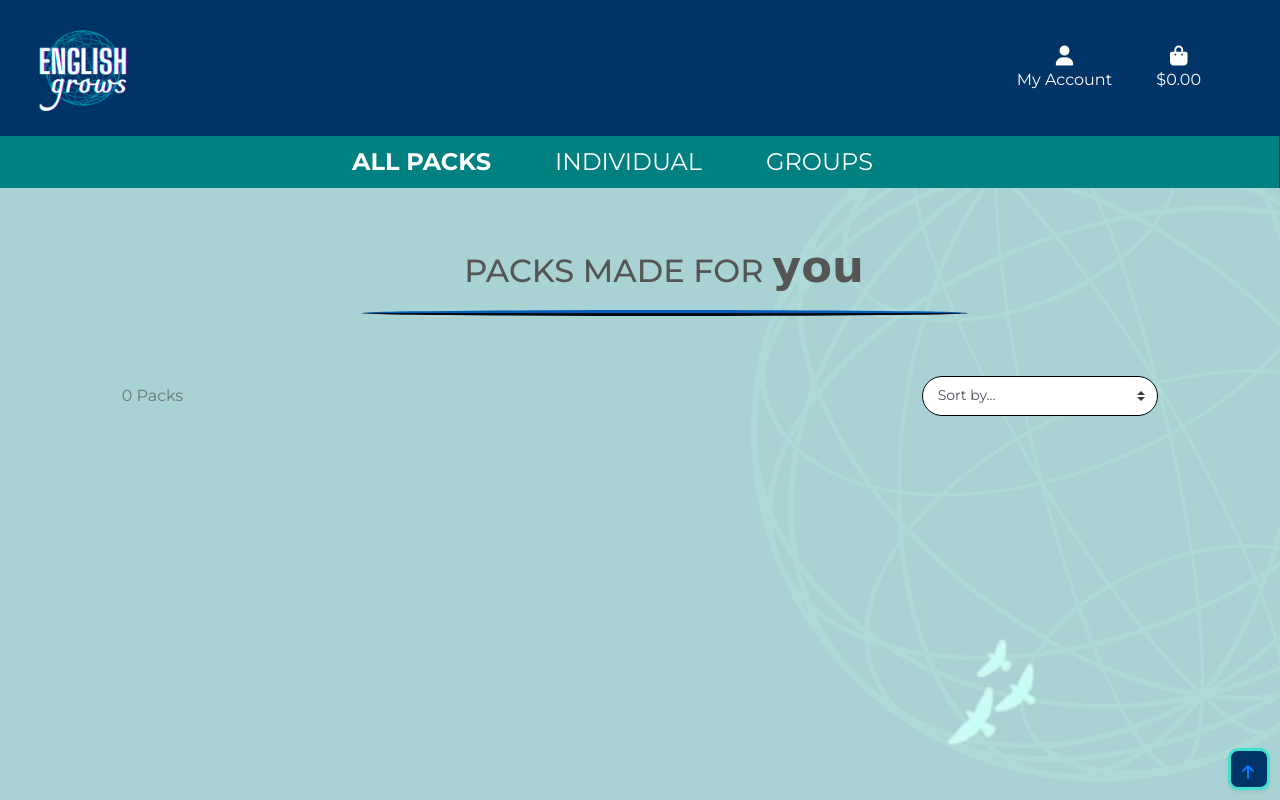
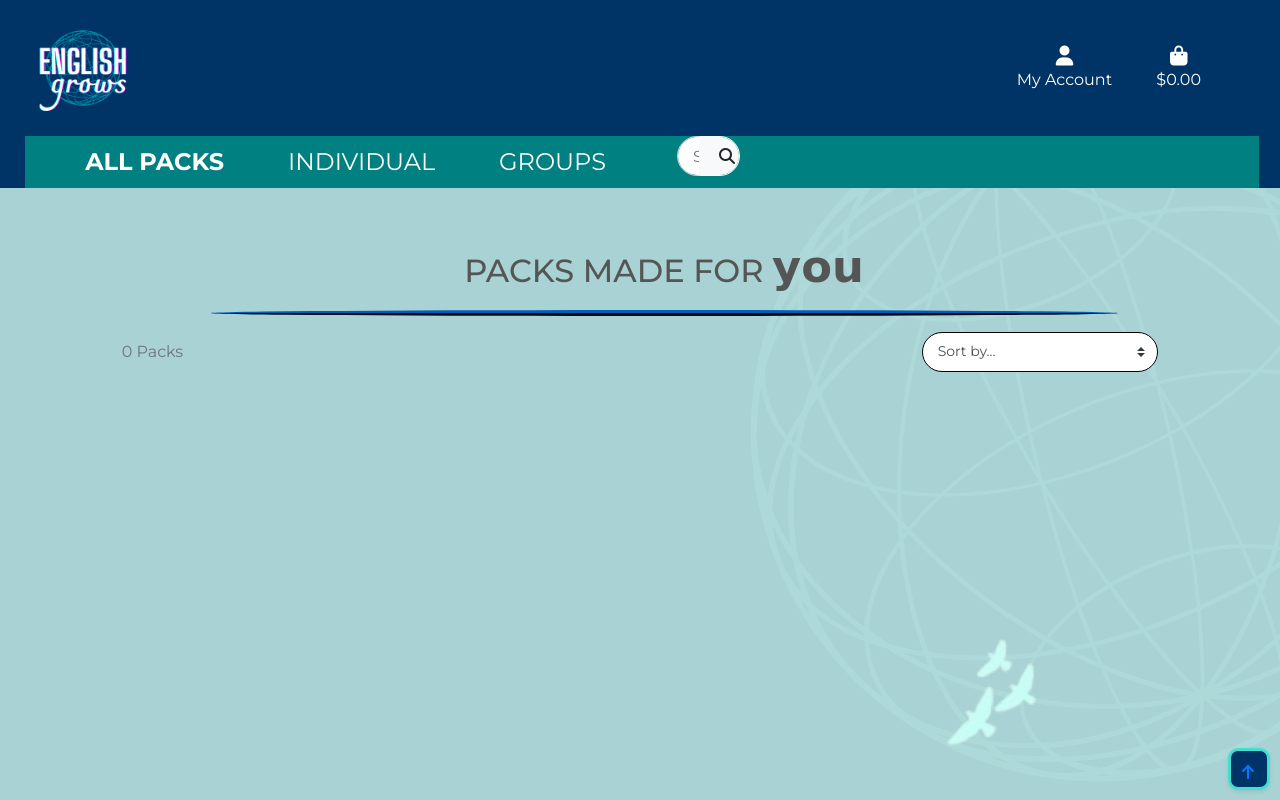
Before and after one commit to Ethra8/english-grows, a Django app: page /individual_services/ in a window 1280 px wide. Run offline with Django 5.2, Linux system fonts and the light colour scheme; data that the repository does not hold is empty; parts of the project's set-up code (start-up, migrations or seed data) failed here and were passed over; some libraries are stand-ins or nearby versions; some web fonts are replaced.

Commit message:
add services and types

```diff
--- a/bag/templates/bag/bag.html
+++ b/bag/templates/bag/bag.html
@@ -37,15 +37,13 @@
                                 <tr>
                                     <td class="p-3 w-25">
                                         {% if item.service.image %}
-                                        <img class="img-fluid rounded" src="{{ item.service.image.url }}" alt="{{ item.service.name }}">
+                                        <img class="img-fluid img-bag" src="{{ item.service.image.url }}" alt="{{ item.service.name }}">
                                         {% else %}
                                         <img class="img-fluid rounded" src="{{ MEDIA_URL }}noimage.png" alt="{{ item.service.name }}">
                                         {% endif %}
                                     </td>
                                     <td class="py-3">
                                         <p class="my-0"><strong>{{ item.service.name }}</strong></p>
-                                        <p class="my-0"><strong>Size: </strong>{% if item.service.has_sizes %}{{ item.size|upper }}{% else %}N/A{% endif %}</p>
-                                        <p class="my-0 small text-muted">SKU: {{ item.service.sku|upper }}</p>
                                     </td>
                                     <td class="py-3">
                                         <p class="my-0">${{ item.service.price }}</p>
--- a/company_services/templates/company_services/company_services.html
+++ b/company_services/templates/company_services/company_services.html
@@ -39,8 +39,8 @@
                 {% endfor %}
                 <hr class="w-50 mb-5">
             </div>
-            <!-- <div class="col-12 col-lg-6 my-auto py-1 py-lg-0">
-                <form action="{% url 'individual_services' %}" method="GET">
+            <div class="col-12 col-lg-6 my-auto py-1 py-lg-0">
+                <form action="{% url 'company_services' %}" method="GET">
                     <div class="input-group w-100">
                         <input type="text" class="form-control border border-black rounded-0" name="q"
                             placeholder="Search our site">
@@ -53,7 +53,7 @@
                         </div>
                     </div>
                 </form>
-            </div>   -->
+            </div>
         </div>
 
         <div class="row">
--- a/home/templates/home/companies.html
+++ b/home/templates/home/companies.html
@@ -26,7 +26,7 @@
 {% block content %}
 <div class="container h-100">
     <div class="row h-100">
-        <div class="col-12 col-md-8 my-auto ml-3 mr-3 ml-md-0 mr-md-0">
+        <div class="col-12 col-md-9 my-auto ml-3 mr-3 ml-md-0 mr-md-0">
             <h1 class="display-4 text-white">
                 <strong>Professional Training</strong> <br>for your Business
             </h1>
--- a/individual_services/templates/individual_services/individual_services.html
+++ b/individual_services/templates/individual_services/individual_services.html
@@ -3,8 +3,8 @@
 
 {% block nav %}
 <div class="row bg-custom-dark">
-  <nav class="navbar navbar-dark navbar-expand-lg w-100 pb-0">
-      <button class="navbar-toggler" type="button" data-toggle="collapse" data-target="#main-nav"
+  <nav class="navbar navbar-dark navbar-expand-lg w-100 pb-0 ml-5">
+      <button class="navbar-toggler d-block d-md-none ml-5" type="button" data-toggle="collapse" data-target="#main-nav"
           aria-controls="main-nav" aria-expanded="false" aria-label="Toggle navigation">
         <span class="navbar-toggler-icon"></span>
       </button>
@@ -29,7 +29,7 @@
 
     <div class="overlay"></div>
       <div class="container-fluid">
-        <div class="row pl-5">
+        <div class="row pl-md-5">
             <div class="col text-center mt-2">
                 <h2 class="pt-5"><span class="text-uppercase">Packs Made for </span><span class="charmonman-bold larger-title">you</span></h2>
                 {% for c in current_types %}
@@ -37,15 +37,15 @@
                         <span class="p-2 mt-2 badge badge-white text-black rounded-0 border border-dark">{{ c.friendly_name }}</span>
                     </a>
                 {% endfor %}
-                <hr class="w-50 mb-5">
+                <hr class="w-75 mb-3 mb-md-1">
             </div>
-            <!-- <div class="col-12 col-lg-6 my-auto py-1 py-lg-0">
+            <!-- <div class="col-12 col-lg-4 my-auto py-1 py-lg-0">
                 <form action="{% url 'individual_services' %}" method="GET">
                     <div class="input-group w-100">
-                        <input type="text" class="form-control border border-black rounded-0" name="q"
+                        <input type="text" class="form-control rounded-searchbar" name="q"
                             placeholder="Search our site">
                         <div class="input-group-append">
-                            <button class="form-control btn btn-black border border-black rounded-0" type="submit">
+                            <button class="form-control btn btn-light rounded-searchicon" type="submit">
                                 <span class="icon">
                                     <i class="fas fa-search"></i>
                                 </span>
@@ -75,7 +75,7 @@
                     <div class="col-12 col-md-6 order-md-first">
                         <p class="text-muted mt-3 text-center text-md-left">
                             {% if search_term or current_types or current_sorting != 'None_None' %}
-                                <span class="small clean-link "><a class="text-white" href="{% url 'individual_services' %}">All Packs</a> | </span>
+                                <span class="small clean-link "><a class="text-dark" href="{% url 'individual_services' %}">All Packs</a> | </span>
                             {% endif %}
                             {{ services|length }}{% if services|length == 1 %} Pack{% else %} Packs{% endif %}{% if search_term %} found for <strong>{{ search_term }}</strong>{% endif %}
                         </p>
--- a/individual_services/templates/individual_services/pack_details.html
+++ b/individual_services/templates/individual_services/pack_details.html
@@ -29,8 +29,12 @@
         </div>
         <div class="col-12 col-md-6 col-lg-4">
             <div class="product-details-container mb-5 mt-md-5">
-                <p class="mb-0">{{ service.name }}</p>
+                <p class="mb-0 service-name">{{ service.name }}</p>
                 <p class="lead mb-0 text-left font-weight-bold">${{ service.price }}</p>
+                <p class="small mb-0">Total Hours: {{ service.number_hours }}</p>
+
+                <p class="small mb-0">{% if service.duration_weeks <= 99 %}Time Duration: {{ service.duration_weeks }}{% else %}No expiry date{% endif %}</p>
+
                 {% if service.type %}
                 <p class="small mt-1 mb-0">
                     <a class="text-muted" href="{% url 'individual_services' %}?q={{ service.type.name }}">
--- a/individual_services/views.py
+++ b/individual_services/views.py
@@ -11,6 +11,7 @@ def individual_services(request):
 
     services = IndivService.objects.all()  # Get all individual services
     categories = IndividualType.objects.all()  # Get all individual service types
+
     query = None
     category_filter = None
     sort = None
@@ -46,6 +47,8 @@ def individual_services(request):
         'search_term': query,
         'current_category': category_filter,
         'current_sorting': current_sorting,
+        'is_individual_services_view': True,
+
     }
 
     return render(request, 'individual_services/individual_services.html', context)
--- a/static/css/base.css
+++ b/static/css/base.css
@@ -26,11 +26,16 @@ hr {
 
 #main-nav {
     background-color: teal;
-    margin-left: -15px !important;
+    /* margin-left: -15px !important; */
 }
 
 .navbar-dark {
     padding-left: 0;
+}
+
+.navbar-expand-lg {
+    margin-left: -20px !important;
+    width: 100% !important;
 }
 
 .nav-item {
@@ -216,6 +221,24 @@ a.text-white:hover {
     padding: 0  0 0 15px;
 }
 
+.rounded-searchbar {
+    border-top-right-radius: 0 !important;
+    border-top-left-radius: 50px !important;
+    border-bottom-right-radius: 0 !important;
+    border-bottom-left-radius: 50px !important;
+    height: 40px;
+    padding: 0  0 0 15px;
+}
+
+.rounded-searchicon {
+    border-top-left-radius: 0 !important;
+    border-top-right-radius: 50px !important;
+    border-bottom-left-radius: 0 !important;
+    border-bottom-right-radius: 50px !important;
+    height: 40px;
+    padding: 0  0 0 15px;
+}
+
 
 /* service card */
 .card{
@@ -246,6 +269,10 @@ a.text-white:hover {
     max-width: fit-content; */
 }
 
+.service-name {
+    font-size: 2rem;
+}
+
 .btt-button {
     height: 42px;
     width: 42px;
@@ -274,6 +301,12 @@ a.btt-link:hover {
 a.type-badge > span.badge:hover {
     background: #212529 !important;
     color: #fff !important;
+}
+
+
+/* BAG */
+.img-bag {
+    border-bottom-right-radius: 50px !important;
 }
 
 
@@ -376,6 +409,6 @@ a.type-badge > span.badge:hover {
 
 @media (max-width: 991px) {
     .header-container {
-        padding-top: 220px;
+        padding-top: 70px;
     }
 }
--- a/templates/base.html
+++ b/templates/base.html
@@ -100,7 +100,7 @@
 
       {% block nav %}
       <div class="row bg-custom-dark">
-        <nav class="navbar navbar-dark navbar-expand-lg w-100 pb-0">
+        <nav class="navbar navbar-dark navbar-expand-lg w-100 pb-0 ">
             <!-- <button class="navbar-toggler" type="button" data-toggle="collapse" data-target="#main-nav"
                 aria-controls="main-nav" aria-expanded="false" aria-label="Toggle navigation">
               <span class="navbar-toggler-icon"></span>
--- a/templates/includes/main_nav_companies.html
+++ b/templates/includes/main_nav_companies.html
@@ -6,7 +6,7 @@
             </a>
         </li>
         <li class="nav-item dropdown">
-            <a class="text-uppercase font-weight-bold  nav-link text-white mr-5" href="#" id="all-products-link" data-toggle="dropdown" aria-haspopup="true" aria-expanded="false">
+            <a class="text-uppercase font-weight-bold nav-link text-white mr-5" href="#" id="all-products-link" data-toggle="dropdown" aria-haspopup="true" aria-expanded="false">
                 All Training
             </a>
             <div class="dropdown-menu border-0" aria-labelledby="all-products-link">
--- a/templates/includes/main_nav_individuals.html
+++ b/templates/includes/main_nav_individuals.html
@@ -1,10 +1,10 @@
-<div class="collapse navbar-collapse" id="main-nav">
-    <ul class="navbar-nav w-auto mx-auto">
-        <!-- <li class="nav-item d-block d-md-none">
+<div class="collapse navbar-collapse pl-5 " id="main-nav">
+    <ul class="navbar-nav w-auto mx-auto ml-0 ml-md-1">
+        <li class="nav-item d-block d-md-none">
             <a class="logo-font font-weight-bold nav-link text-black mr-5" href="{% url 'home' %}" id="home-link">
                 Home
             </a>
-        </li> -->
+        </li>
         <li class="nav-item dropdown">
             <a class="text-uppercase font-weight-bold nav-link text-white mr-5" href="#" id="all-services-link" data-toggle="dropdown" aria-haspopup="true" aria-expanded="false">
                 All Packs
@@ -17,13 +17,13 @@
         </li>
 
         <li class="nav-item dropdown">
-            <a class="text-uppercase nav-link text-white mr-5" href="{% url 'individual_services' %}?q=INDIVIDUAL" id="individual-packs-link">
+            <a class="text-uppercase nav-link text-white mr-5" href="#" id="individual-packs-link" data-toggle="dropdown" aria-haspopup="true" aria-expanded="false">
                 Individual
             </a>
             <div class="dropdown-menu border-0" aria-labelledby="individual-packs-link">
-                <a href="{% url 'individual_services' %}?q=INDIVIDUAL" class="dropdown-item">Private Lesson Packs</a>
-                <!-- <a href="{% url 'individual_services' %}?type=jeans" class="dropdown-item">Jeans</a>
-                <a href="{% url 'individual_services' %}?type=shirts" class="dropdown-item">Shirts</a>
+                <a href="{% url 'individual_services' %}?q=${{ service.individuals_private }}" class="dropdown-item">Private Lesson Packs</a>
+                <a href="{% url 'individual_services' %}?q=EXAMS" class="dropdown-item">Cambridge Exam Preparation</a>
+                <!-- <a href="{% url 'individual_services' %}?type=shirts" class="dropdown-item">Shirts</a>
                 <a href="{% url 'individual_services' %}?type=activewear,essentials,jeans,shirts" class="dropdown-item">All Clothing</a> -->
             </div>
         </li>
@@ -34,10 +34,30 @@
             </a>
             <div class="dropdown-menu border-0" aria-labelledby="individuals-groups-link">
                 <a href="{% url 'individual_services' %}?q=GROUP" class="dropdown-item">Reduced Groups</a>
+                <a href="{% url 'individual_services' %}?q=EXAMS" class="dropdown-item">Cambridge Exam Preparation</a>
                 <!-- <a href="{% url 'individual_services' %}?type=kitchen_dining" class="dropdown-item">Kitchen &amp; Dining</a>
                 <a href="{% url 'individual_services' %}?type=bed_bath,kitchen_dining" class="dropdown-item">All Homeware</a> -->
             </div>
         </li>
+
+        <li>
+            <div class="col-12 col-lg-4 my-auto py-1 py-lg-0">
+                <form action="{% url 'individual_services' %}" method="GET">
+                    <div class="input-group w-100">
+                        <input type="text" class="form-control rounded-searchbar" name="q"
+                            placeholder="Search our site">
+                        <div class="input-group-append">
+                            <button class="form-control btn btn-light rounded-searchicon" type="submit">
+                                <span class="icon">
+                                    <i class="fas fa-search"></i>
+                                </span>
+                            </button>
+                        </div>
+                    </div>
+                </form>
+            </div>
+        </li>
+
 
         <!-- <li class="nav-item dropdown">
             <a class="logo-font font-weight-bold nav-link text-black" href="#" id="specials-link" data-toggle="dropdown" aria-haspopup="true" aria-expanded="false">
--- a/templates/includes/mobile_top_header.html
+++ b/templates/includes/mobile_top_header.html
@@ -1,12 +1,15 @@
+
+
 <li class="list-inline-item">
     <div class="col-12 col-md-3 my-auto py-1 py-lg-0 text-left d-block d-lg-none">
-        <a href="{% url 'home' %}" class="nav-link logo-link">
+        <a href="{% url 'home' %}" class="nav-link logo-link d-none d-sm-block">
 
             <img src="../../media/logo_englishgrows.png" alt="logo" class="logo">
 
         </a>
     </div>
 </li>
+<ul class="d-block ">
     <li class="list-inline-item dropdown">
         <a class="text-white nav-link d-block d-lg-none" href="#" id="user-options" data-toggle="dropdown"
             aria-haspopup="true" aria-expanded="false">
@@ -28,6 +31,7 @@
             {% endif %}
         </div>
     </li>
+
     <li class="list-inline-item">
         <a class="{% if grand_total %}text-primary font-weight-bold{% else %}text-black{% endif %} nav-link d-block d-lg-none"
             href="">
@@ -43,3 +47,4 @@
             </div>
         </a>
     </li>
+</ul>
```
Also changed, not shown: individual_services/fixtures/IndivServices.json (+43 -1 lines), individual_services/fixtures/IndividualTypes.json (+26 -2 lines), 1 other file. Lines whose indentation alone changed are shown as unchanged.
